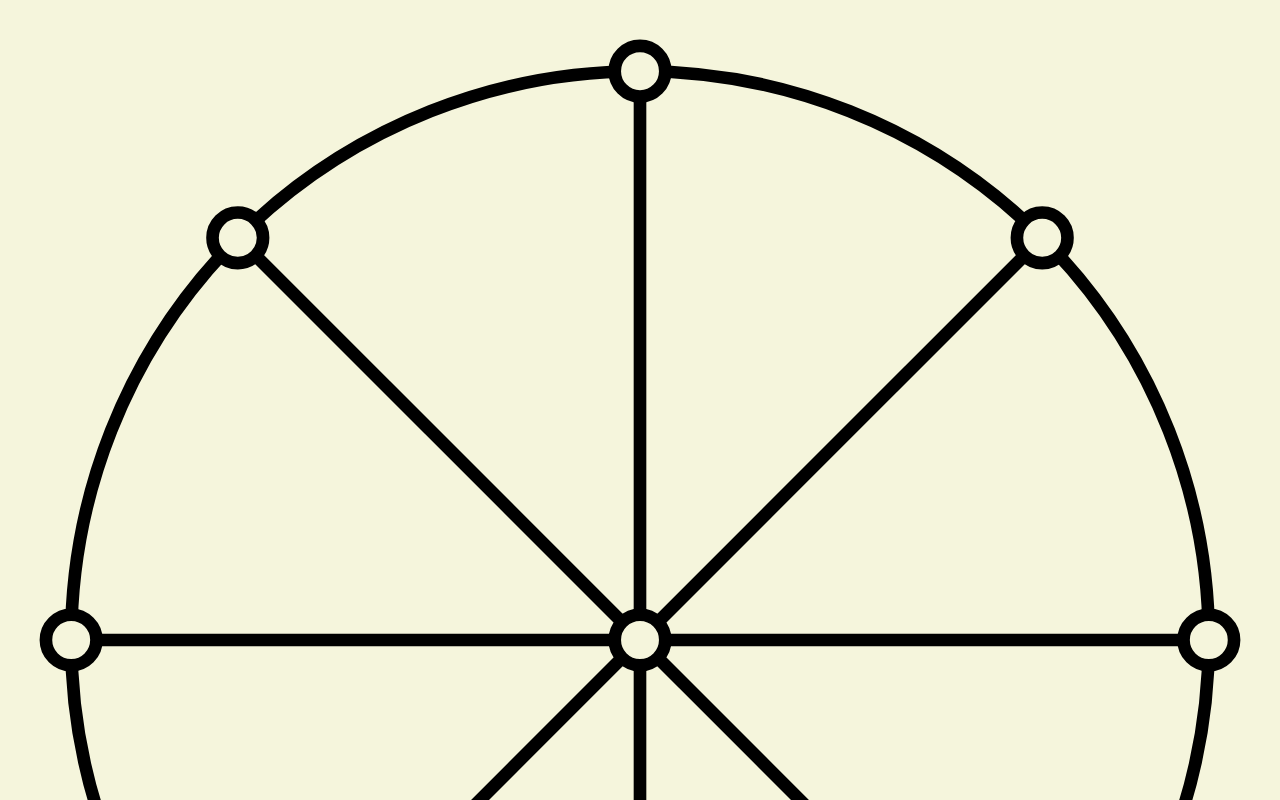
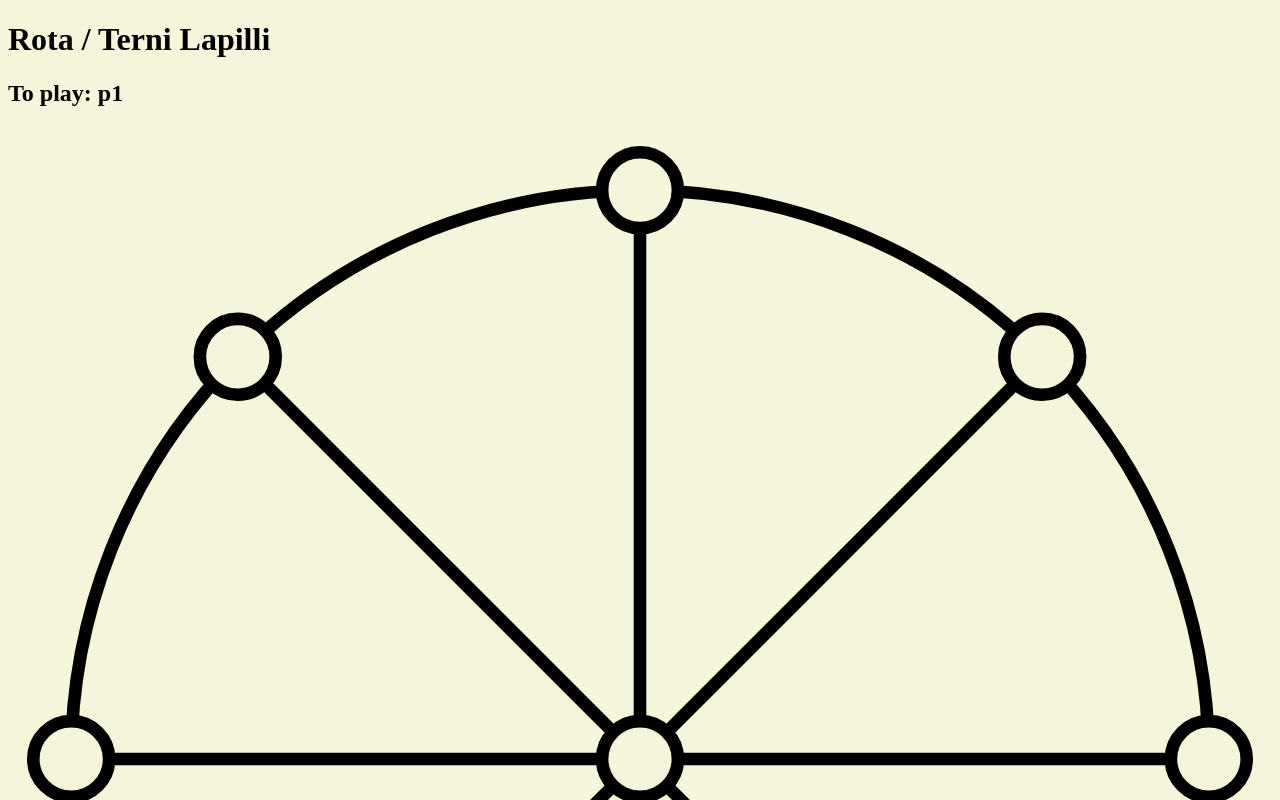
Before and after one commit to nbogie/rota-roman-game-react, a React (Vite) app: page / in a window 1280 px wide. Shown: the top 800 px of the page. Built offline with nearby package versions, Linux system fonts and the light colour scheme.

Commit message:
separate components

```diff
--- /dev/null
+++ b/src/components/RotaBoardOutlinesC.tsx
@@ -0,0 +1,41 @@
+import { RotaBoard } from "../core/rotaGame";
+import { calcPosition } from "./RotaGameC";
+
+export interface RotaBoardOutlinesCProps {
+    radius: number;
+    rotaBoard: RotaBoard;
+}
+export function RotaBoardOutlinesC({
+    radius,
+    rotaBoard,
+}: RotaBoardOutlinesCProps): JSX.Element {
+    const slotPairs = [
+        [0, 4],
+        [1, 5],
+        [2, 6],
+        [3, 7],
+    ];
+
+    return (
+        <>
+            <circle
+                cx="50"
+                cy="50"
+                r={radius}
+                stroke="black"
+                fill="none"
+                strokeWidth="1"
+            />
+            {slotPairs.map(([ix1, ix2], keyIx) => (
+                <line
+                    key={keyIx}
+                    x1={calcPosition(ix1, radius).x + 50}
+                    y1={calcPosition(ix1, radius).y + 50}
+                    x2={calcPosition(ix2, radius).x + 50}
+                    y2={calcPosition(ix2, radius).y + 50}
+                    stroke="black"
+                />
+            ))}
+        </>
+    );
+}
--- /dev/null
+++ b/src/components/RotaCircle.tsx
@@ -0,0 +1,49 @@
+import {
+    isSlotSelected,
+    RotaBoard,
+    RotaSlot,
+    RotaSlotState,
+    SlotId,
+} from "../core/rotaGame";
+import { calcPosition } from "./RotaGameC";
+
+interface RotaCircleProps {
+    radius: number;
+    holeRadius: number;
+    slot: RotaSlot;
+    rotaBoard: RotaBoard;
+    onClick: (slotId: SlotId) => void;
+}
+export function RotaCircle({
+    radius,
+    holeRadius,
+    slot,
+    rotaBoard,
+    onClick,
+}: RotaCircleProps): JSX.Element {
+    const pos =
+        slot.id === "centre" ? { x: 0, y: 0 } : calcPosition(slot.id, radius);
+    return (
+        <circle
+            key={slot.id}
+            cx={pos.x + 50}
+            cy={pos.y + 50}
+            r={holeRadius * (isSlotSelected(slot, rotaBoard) ? 1.5 : 1)}
+            stroke={isSlotSelected(slot, rotaBoard) ? "white" : "black"}
+            fill={colourForSlotState(slot.state)}
+            strokeWidth="1"
+            onClick={() => onClick(slot.id)}
+        />
+    );
+}
+
+export type SlotColour = "beige" | "red" | "blue";
+
+export function colourForSlotState(state: RotaSlotState): SlotColour {
+    const lookup: Record<RotaSlotState, SlotColour> = {
+        empty: "beige",
+        p1: "red",
+        p2: "blue",
+    };
+    return lookup[state];
+}
--- a/src/components/RotaGameC.tsx
+++ b/src/components/RotaGameC.tsx
@@ -1,14 +1,8 @@
 import { toast } from "react-toastify";
 import { useImmer } from "use-immer";
-import {
-    handleClickRotaSlot,
-    isSlotSelected,
-    makeEmptyBoard,
-    RotaBoard,
-    RotaSlot,
-    RotaSlotState,
-    SlotId,
-} from "../core/rotaGame";
+import { handleClickRotaSlot, makeEmptyBoard, SlotId } from "../core/rotaGame";
+import { RotaBoardOutlinesC } from "./RotaBoardOutlinesC";
+import { RotaCircle } from "./RotaCircle";
 
 export function RotaGameC() {
     const [rotaBoard, setRotaBoard] = useImmer(makeEmptyBoard());
@@ -18,72 +12,31 @@ export function RotaGameC() {
         setRotaBoard(handleClickRotaSlot(slotId));
     }
 
-    const slotPairs = [
-        [0, 4],
-        [1, 5],
-        [2, 6],
-        [3, 7],
-    ];
-
     const radius = 45;
-    const holeRadius = 2;
-    type SlotColour = "beige" | "red" | "blue";
-
-    function colourForSlotState(state: RotaSlotState): SlotColour {
-        const lookup: Record<RotaSlotState, SlotColour> = {
-            empty: "beige",
-            p1: "red",
-            p2: "blue",
-        };
-        return lookup[state];
-    }
 
     return (
         <div className="game">
+            <h1>Rota / Terni Lapilli</h1>
+            <h2>To play: {rotaBoard.currentPlayer}</h2>
             <svg viewBox="0 0 100 100" xmlns="http://www.w3.org/2000/svg">
-                <circle
-                    cx="50"
-                    cy="50"
-                    r={radius}
-                    stroke="black"
-                    fill="none"
-                    strokeWidth="1"
-                />
-                {slotPairs.map(([ix1, ix2], keyIx) => (
-                    <line
-                        key={keyIx}
-                        x1={calcPosition(ix1, radius).x + 50}
-                        y1={calcPosition(ix1, radius).y + 50}
-                        x2={calcPosition(ix2, radius).x + 50}
-                        y2={calcPosition(ix2, radius).y + 50}
-                        stroke="black"
+                <RotaBoardOutlinesC radius={radius} rotaBoard={rotaBoard} />
+
+                {rotaBoard.outer.map((slot, ix) => (
+                    <RotaCircle
+                        radius={radius}
+                        holeRadius={3}
+                        slot={slot}
+                        rotaBoard={rotaBoard}
+                        onClick={handleClickOnSlot}
                     />
                 ))}
-                {rotaBoard.outer.map((slot, ix) => (
-                    <circle
-                        key={ix}
-                        cx={calcPosition(ix, radius).x + 50}
-                        cy={calcPosition(ix, radius).y + 50}
-                        r={
-                            holeRadius *
-                            (isSlotSelected(slot, rotaBoard) ? 1.5 : 1)
-                        }
-                        stroke={
-                            isSlotSelected(slot, rotaBoard) ? "white" : "black"
-                        }
-                        fill={colourForSlotState(slot.state)}
-                        strokeWidth="1"
-                        onClick={() => handleClickOnSlot(ix as SlotId)}
-                    />
-                ))}
-                <circle
-                    cx={50}
-                    cy={50}
-                    r={holeRadius}
-                    stroke="black"
-                    fill={colourForSlotState(rotaBoard.centre.state)}
-                    strokeWidth="1"
-                    onClick={() => handleClickOnSlot("centre")}
+                {/* Centre circle */}
+                <RotaCircle
+                    radius={radius}
+                    holeRadius={3}
+                    slot={rotaBoard.centre}
+                    rotaBoard={rotaBoard}
+                    onClick={handleClickOnSlot}
                 />
             </svg>
         </div>
```
